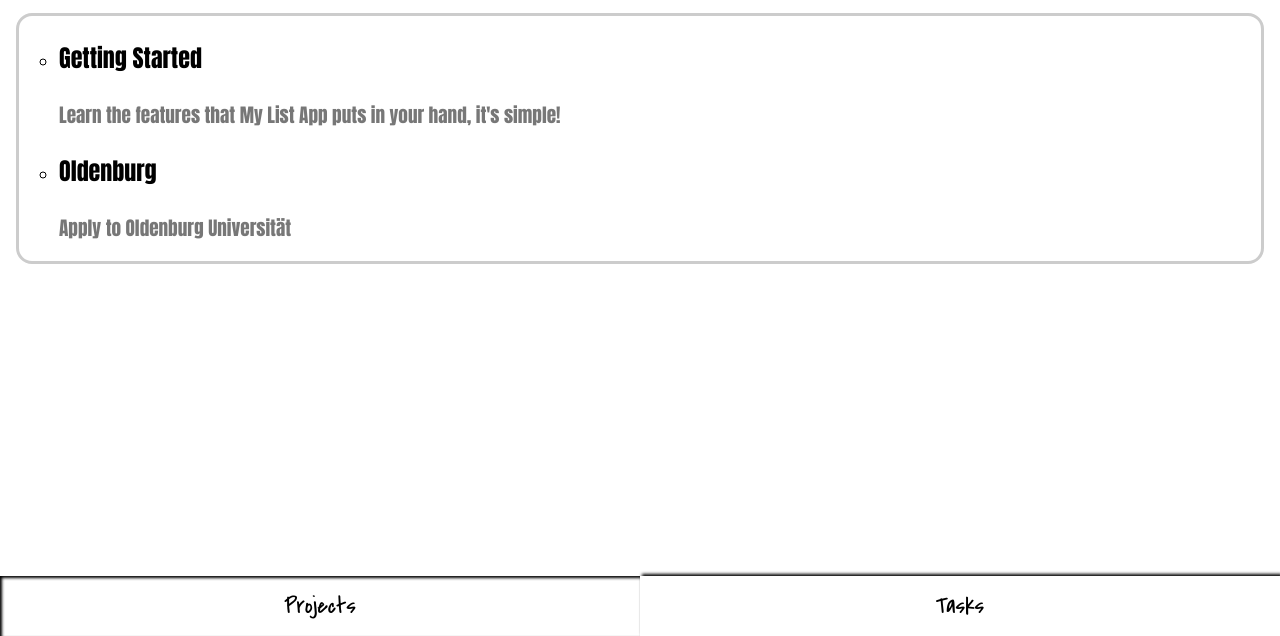
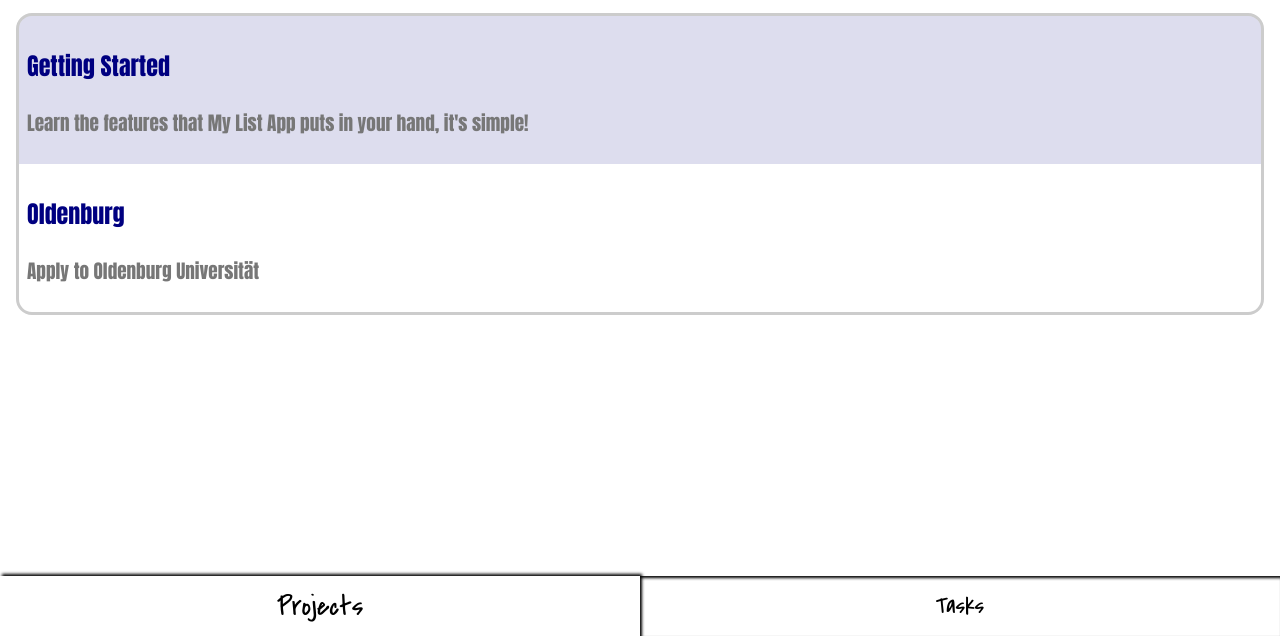
Before and after one commit to ralberrto/todo-list, a website built with webpack: page dist/index.html in a window 1280 px wide. Both pictures are taken after a click on the button "Projects". Shown: the part 164-800 px from the top of the page. Built offline with nearby package versions, Linux system fonts and the light colour scheme.

Commit message:
Improve UX by applying a more intuitive style to elements

```diff
--- a/src/style.css
+++ b/src/style.css
@@ -9,6 +9,9 @@
 
     --header-height: max(10vh, 60px);
     --footer-height: clamp(40px, 8vh, 60px);
+
+    --bradius: 1rem;
+    --bweight: 3px;
 }
 
 * {
@@ -49,12 +52,35 @@ div#app-body .header {
 
 div#container {
     font-family: Impact, Haettenschweiler, 'Arial Narrow Bold', sans-serif;
-    border: 3px solid var(--light-gray);
-    border-radius: 1rem;
+    border: var(--bweight) solid var(--light-gray);
+    border-radius: var(--bradius);
 }
 
 div#container ul {
-    list-style-type: circle;
+    list-style: none;
+    padding: 0;
+    margin: 0;
+}
+
+div#container ul > li:first-child {
+    --actual-bradius: calc(var(--bradius) - var(--bweight));
+    border-top-left-radius: var(--actual-bradius);
+    border-top-right-radius: var(--actual-bradius);
+}
+
+div#container ul > li:last-child {
+    --actual-bradius: calc(var(--bradius) - var(--bweight));
+    border-bottom-left-radius: var(--actual-bradius);
+    border-bottom-right-radius: var(--actual-bradius);
+}
+
+div#container ul li {
+    padding: 0.5rem;
+    margin: 0.5rem, 0;
+}
+
+div#container ul li:nth-child(odd) {
+    background-color: #00008022;
 }
 
 div#container li p {
@@ -65,7 +91,7 @@ div#container li p {
 div#container li p:first-child {
     font-size: 1.5rem;
     font-weight: bold;
-    color: black;
+    color: navy;
 }
 
 footer {
@@ -85,9 +111,10 @@ footer > button {
     outline: none;
     border: none;
     text-align: center;
-    box-shadow: 2px -2px 3px black;
+    box-shadow: inset 2px 2px 3px black;
 }
 
 footer > button.active {
-    box-shadow: inset 2px 2px 3px black;
+    font-size: 1.8rem;
+    box-shadow: 2px -2px 3px black;
 }
```
